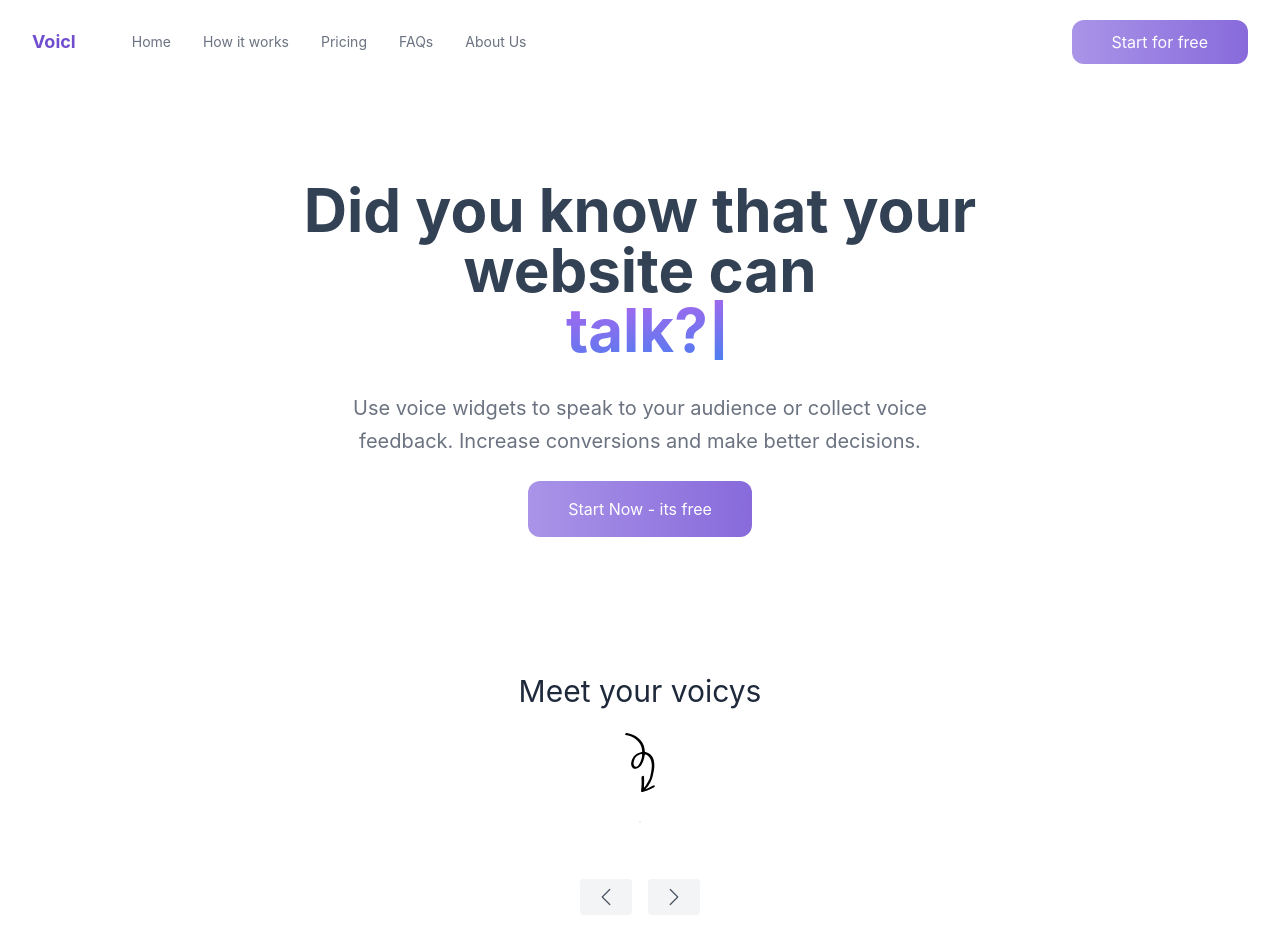
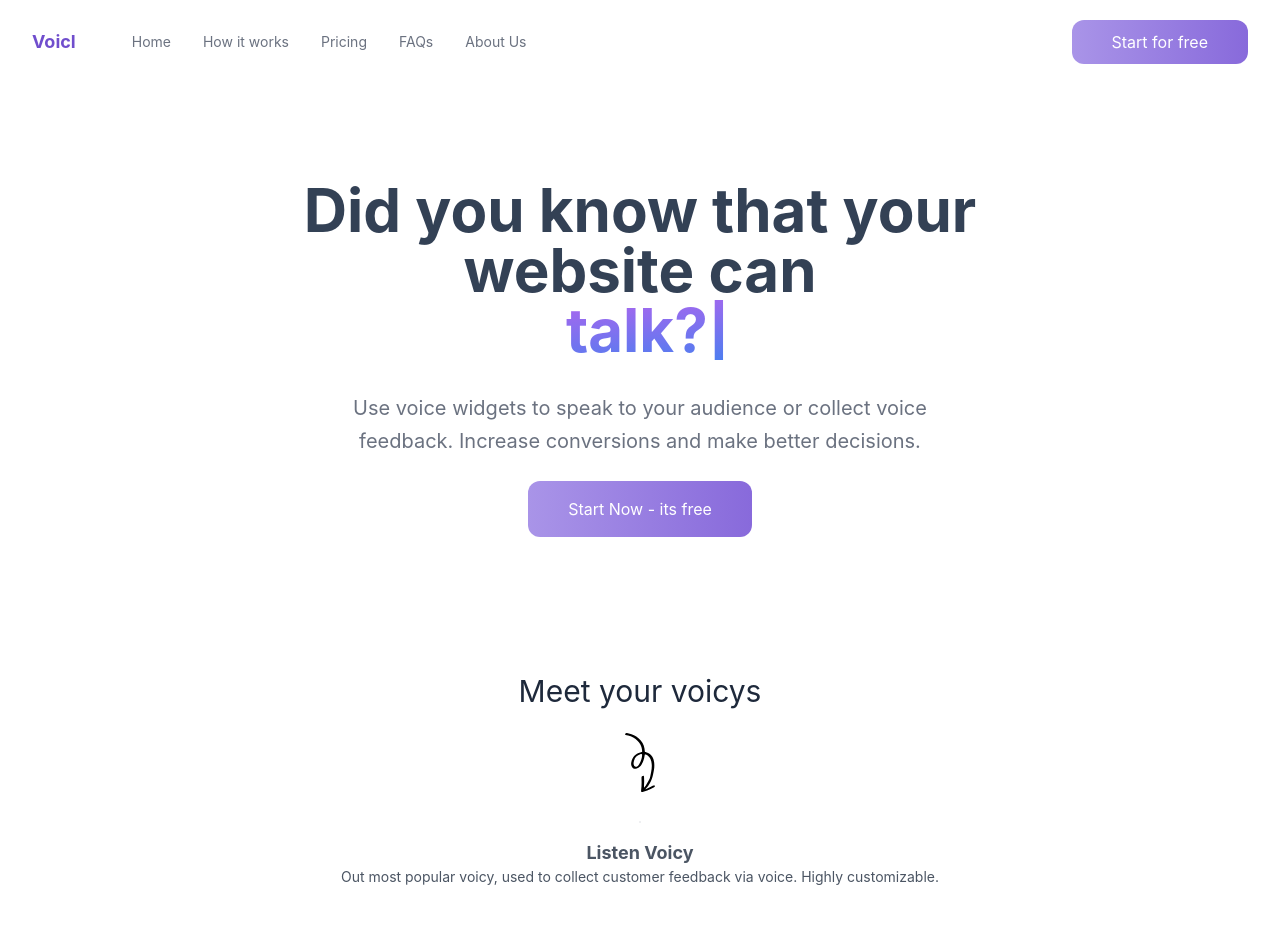
Before and after one commit to zarghamkhandev/bionic-reads, a Next.js app: page / in a window 1280 px wide. Shown: the top 952 px of the page. Built offline with nearby package versions, Linux system fonts and the light colour scheme.

Commit message:
added description

```diff
--- a/components/Slideshow.tsx
+++ b/components/Slideshow.tsx
@@ -3,9 +3,7 @@ import { wrap } from "popmotion";
 import React, { useEffect, useState } from "react";
 import { BsChevronLeft, BsChevronRight } from "react-icons/bs";
 
-interface SlideShowProps {
-  data: JSX.Element[];
-}
+interface SlideShowProps {}
 const variants: Variants = {
   enter: (direction: number) => {
     return {
@@ -27,7 +25,73 @@ const variants: Variants = {
     };
   },
 };
-const SlideShow: React.FunctionComponent<SlideShowProps> = ({ data }) => {
+const SlideShow: React.FunctionComponent<SlideShowProps> = ({}) => {
+  const widgets = [
+    {
+      type: "Listen Voicy",
+      description:
+        "Out most popular voicy, used to collect customer feedback via voice. Highly customizable.",
+      content: (
+        <div className="flex border shadow-lg" style={{ borderRadius: "20px" }}>
+          <voicy-momina imageUrl="/images/memoji_1.gif"></voicy-momina>
+        </div>
+      ),
+    },
+    {
+      type: "Speak Voicy",
+      description:
+        "describe your voicy here, whats the purpose, whats the use case.",
+      content: (
+        <div className="flex">
+          <voicy-meghan imageUrl="/images/memoji_1.gif"></voicy-meghan>
+        </div>
+      ),
+    },
+    {
+      type: "Speak Voicy",
+      description:
+        "describe your voicy here, whats the purpose, whats the use case.",
+      content: (
+        <div className="flex">
+          <voicy-malik imageUrl="/images/memoji_1.gif"></voicy-malik>
+        </div>
+      ),
+    },
+    {
+      type: "Speak Voicy",
+      description:
+        "describe your voicy here, whats the purpose, whats the use case.",
+      content: (
+        <div className="flex">
+          <voicy-cta
+            imageUrl="/images/memoji_1.gif"
+            style={{ borderWidth: "1px" }}
+          ></voicy-cta>
+        </div>
+      ),
+    },
+    {
+      type: "Speak Voicy",
+      description:
+        "describe your voicy here, whats the purpose, whats the use case.",
+      content: (
+        <div className="flex">
+          <voicy-usman imageUrl="/images/memoji_1.gif"></voicy-usman>
+        </div>
+      ),
+    },
+    {
+      type: "Speak Voicy",
+      description:
+        "describe your voicy here, whats the purpose, whats the use case.",
+      content: (
+        <div className="flex">
+          <voicy-nicky imageUrl="/images/memoji_1.gif"></voicy-nicky>
+        </div>
+      ),
+    },
+  ];
+
   const [[page, direction], setPage] = useState([0, 0]);
 
   const paginate = (newDirection: number) => {
@@ -46,7 +110,7 @@ const SlideShow: React.FunctionComponent<SlideShowProps> = ({ data }) => {
   const back = () => {
     paginate(-1);
   };
-  const dataIndex = wrap(0, data.length, page);
+  const dataIndex = wrap(0, widgets.length, page);
   return (
     <div className="flex flex-col w-full ">
       <div className="flex justify-center w-full overflow-hidden ">
@@ -56,7 +120,7 @@ const SlideShow: React.FunctionComponent<SlideShowProps> = ({ data }) => {
           exitBeforeEnter={true}
         >
           <motion.div
-            className="px-2 py-4 mx-2 mx-auto overflow-hidden w-fit"
+            className="h-56 px-2 py-4 mx-2 mx-auto overflow-hidden w-fit"
             key={page}
             custom={direction}
             variants={variants}
@@ -64,7 +128,11 @@ const SlideShow: React.FunctionComponent<SlideShowProps> = ({ data }) => {
             animate="center"
             exit="exit"
           >
-            {data[dataIndex]}
+            <div className="mx-auto w-fit">{widgets[dataIndex].content}</div>
+            <div className="flex flex-col items-center justify-center w-full mt-4">
+              <h1 className="text-lg font-bold">{widgets[dataIndex].type}</h1>
+              <p className="text-sm">{widgets[dataIndex].description}</p>
+            </div>
           </motion.div>
         </AnimatePresence>
       </div>
--- a/components/TryIt.tsx
+++ b/components/TryIt.tsx
@@ -7,11 +7,6 @@ const TryIt: React.FunctionComponent = () => {
     import("widgets-ui/build/bundle.js");
   }, []);
 
-  const widgets = [
-    <div className="flex border shadow-lg" style={{ borderRadius: "20px" }}>
-      <voicy-momina imageUrl="/images/memoji_1.gif"></voicy-momina>
-    </div>,
-  ];
   return (
     <section className="flex flex-col w-full p-10 text-gray-600 rounded-2xl">
       <div className="flex justify-between">
@@ -20,7 +15,7 @@ const TryIt: React.FunctionComponent = () => {
         </h1>
       </div>
       <div className="flex justify-center w-full mt-20">
-        <SlideShow data={widgets} />
+        <SlideShow />
       </div>
     </section>
   );
@@ -31,6 +26,11 @@ declare global {
   namespace JSX {
     interface IntrinsicElements {
       ["voicy-momina"]: any;
+      ["voicy-meghan"]: any;
+      ["voicy-cta"]: any;
+      ["voicy-malik"]: any;
+      ["voicy-usman"]: any;
+      ["voicy-nicky"]: any;
     }
   }
 }
```
